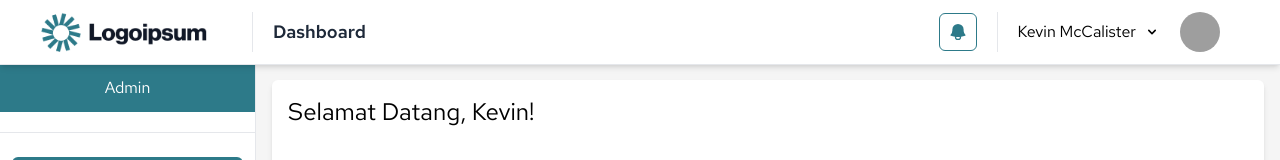
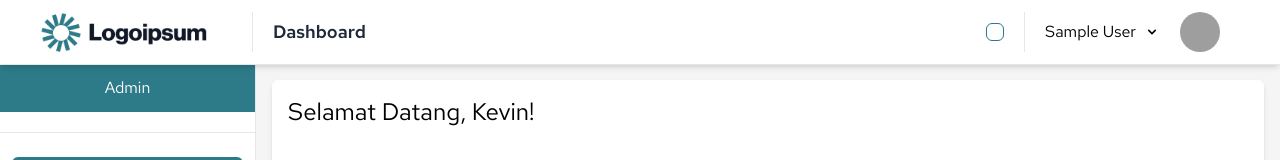
Before and after one commit to wamandaka/dashboard-iuran-warga, a React (Vite) app: page /dsb in a window 1280 px wide. Shown: the top 160 px of the page. Built offline with nearby package versions, Linux system fonts and the light colour scheme; sample sign-in values are in the browser's storage; grey boxes are pictures that could not be loaded.

Commit message:
feat: display user name in Header component and clean up unused imports

```diff
--- a/src/layouts/Header.tsx
+++ b/src/layouts/Header.tsx
@@ -1,6 +1,6 @@
 import Logo from "../assets/logo.png";
 import { HiChevronDown, HiMenu, HiX } from "react-icons/hi";
-import { HiBell } from "react-icons/hi2";
+// import { HiBell } from "react-icons/hi2";
 const Header = ({
   toggleSidebar,
   isOpen,
@@ -10,6 +10,9 @@ const Header = ({
   isOpen: boolean;
   selectedNameLink: string;
 }) => {
+  const user = localStorage.getItem("user");
+  const userData = user ? JSON.parse(user) : null;
+
   return (
     <nav className="fixed top-0 z-50 w-full bg-white border-b border-gray-200 shadow-md">
       <div className="px-3 py-3 lg:px-5 lg:pl-3 lg:flex lg:items-center">
@@ -17,7 +20,11 @@ const Header = ({
           {/* logo */}
           <div className="flex items-center justify-start border-gray-200">
             <a href="/dsb" className="flex ml-2 w-52 h-10 items-center">
-              <img src={Logo} className="h-full w-full object-contain" alt="JakMen Logo" />
+              <img
+                src={Logo}
+                className="h-full w-full object-contain"
+                alt="JakMen Logo"
+              />
             </a>
           </div>
           {/* menu */}
@@ -36,17 +43,17 @@ const Header = ({
         </div>
         <div className="w-full h-10 items-center hidden lg:flex border-l border-gray-200 px-5 justify-between lg:max-w-[1980px] mx-auto">
           {selectedNameLink && (
-            <h1 className="text-lg font-semibold text-gray-800 hidden lg:block">
+            <h1 className="text-lg font-semibold text-gray-800 hidden lg:block transition-all duration-300">
               {selectedNameLink}
             </h1>
           )}
           <div className="flex items-center justify-center gap-5">
             <span className="flex items-center justify-center text-primary p-2 border border-primary rounded-md cursor-pointer">
-              <HiBell size={20} />
+              {/* <HiBell size={20} /> */}
             </span>
             <div className="flex items-center px-5 gap-5 border-l border-gray-200 cursor-pointer">
               <div className="flex items-center gap-2">
-                <p>Kevin McCalister</p>
+                <p>{userData?.name}</p>
                 <HiChevronDown />
               </div>
               <div className="flex items-center justify-center">
```
